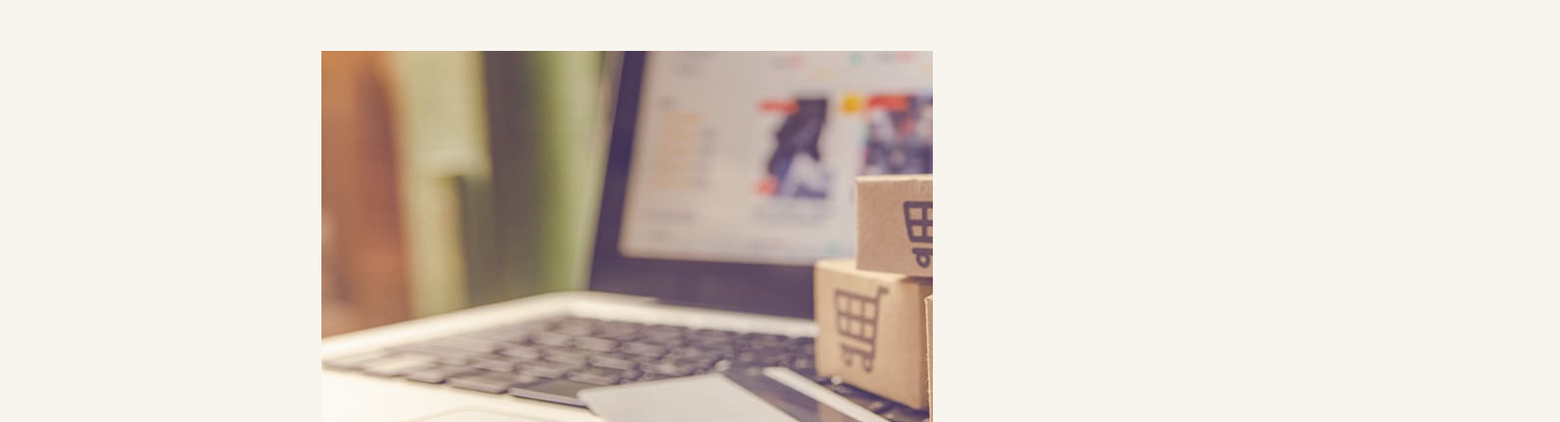
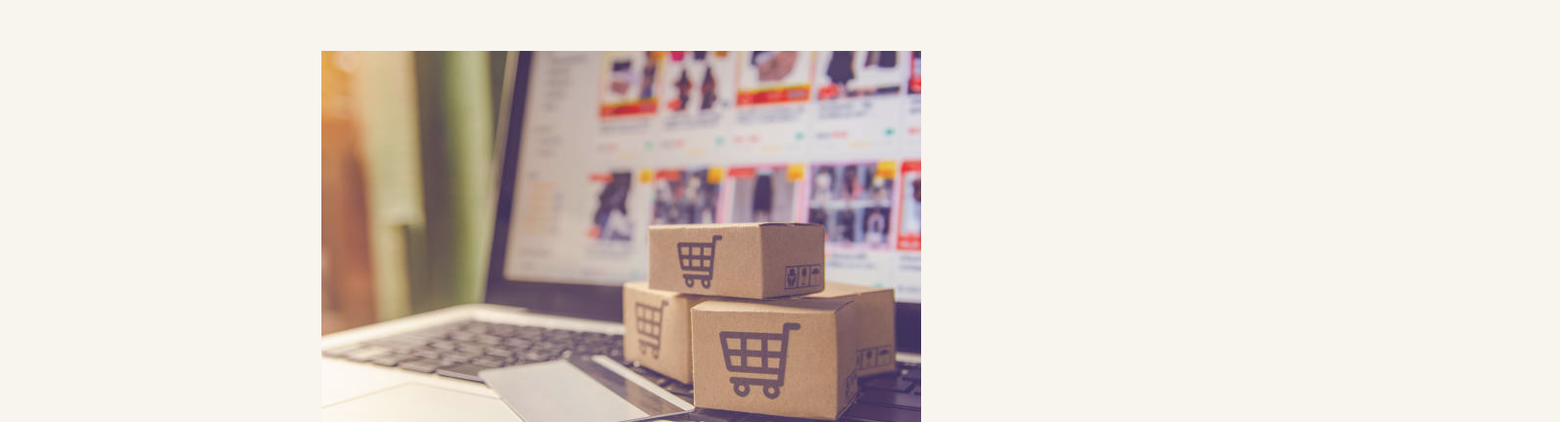
Before and after one commit to tbacon781/shopping-cart, a plain HTML site: page index.html in a window 1280 px wide. Shown: the part 325-756 px from the top of the page at 98% size, 1592 px wide, since content can reach past the window. Drawn offline with Linux system fonts and the light colour scheme.

Commit message:
Add files via upload

```diff
--- a/styles.css
+++ b/styles.css
@@ -47,15 +47,15 @@ p {
 }
 
 .cart-image {
-  background-attachment: scroll;
   background-repeat: no-repeat;
   height: 30rem;
+  width: 100%;
   margin-left: 20rem;
   margin-right: 20rem;
   margin-top: -8rem;
   margin-bottom: 1rem;
   opacity: 80%;
-  background-image: url(/images/ecommerce-vs-online-marketplace1603983748724190.jpg);
+  background-image: url(/images/istockphoto-1133980246-612x612.jpg);
 }
 
 footer {
```
Also changed, not shown: images/istockphoto-1133980246-612x612.jpg (added).
